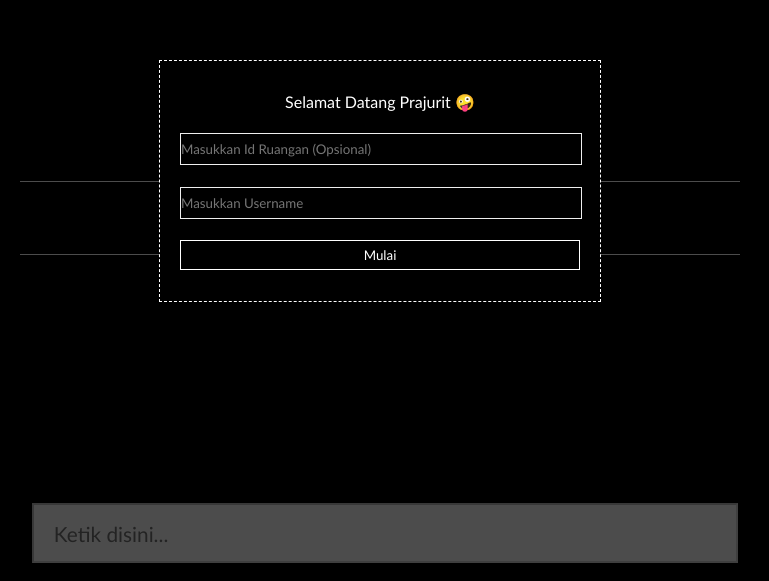
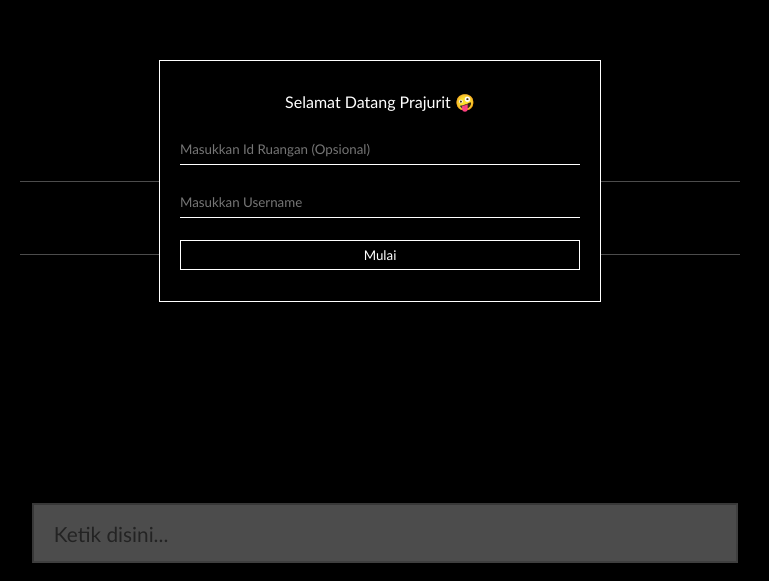
Before and after one commit to akbarhps/type-racer, a website: page public/index.html in a window 1280 px wide. Shown: the part 219-800 px from the top of the page, without its empty margins (260-1029 px from the left). Drawn offline with nearby package versions, Linux system fonts and the light colour scheme; no server answers.

Commit message:
restyle dialog

```diff
--- a/public/styles.css
+++ b/public/styles.css
@@ -33,14 +33,20 @@
     display: flex;
     flex-direction: column;
     background-color: black;
-    border: white dashed thin;
+    border: white solid thin;
 }
 
 .dialog_view__input {
     width: 100%;
     height: 30px;
     color: white;
-    border: 1px solid #eee;
+    border-style: none;
+    border-bottom: white solid thin;
+}
+
+.dialog_view__input:focus {
+    outline: none;
+    border-bottom: #4b4bd7 solid thin;
 }
 
 .dialog_view__button {
```
